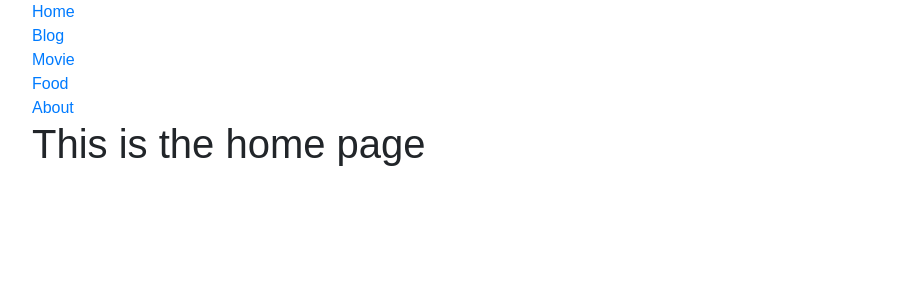
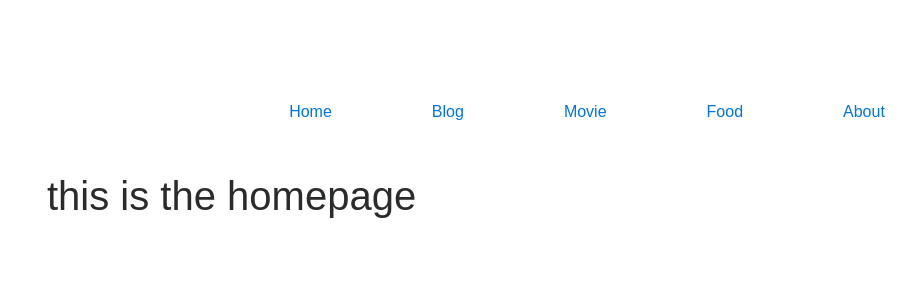
Before and after one commit to nnedevn/react-router-test, a React (Create React App) app: page / in a window 1280 px wide. Shown: the top 300 px of the page, without its empty margins (53-969 px from the left). Built offline with nearby package versions, Linux system fonts and the light colour scheme.

Commit message:
Styles navbar

```diff
--- a/public/index.html
+++ b/public/index.html
@@ -1,10 +1,12 @@
 <!DOCTYPE html>
 <html lang="en">
+
 <head>
   <meta charset="utf-8">
   <meta name="viewport" content="width=device-width, initial-scale=1, shrink-to-fit=no">
   <meta name="theme-color" content="#000000">
-    <link rel="stylesheet" href="https://maxcdn.bootstrapcdn.com/bootstrap/latest/css/bootstrap.min.css">
+  <!-- Latest compiled and minified CSS -->
+  <link rel="stylesheet" href="https://maxcdn.bootstrapcdn.com/bootstrap/4.0.0-alpha.6/css/bootstrap.min.css" integrity="sha384-rwoIResjU2yc3z8GV/NPeZWAv56rSmLldC3R/AZzGRnGxQQKnKkoFVhFQhNUwEyJ" crossorigin="anonymous">
   <!--
       manifest.json provides metadata used when your web app is added to the
       homescreen on Android. See https://developers.google.com/web/fundamentals/engage-and-retain/web-app-manifest/
@@ -22,6 +24,7 @@
     -->
   <title>React App</title>
 </head>
+
 <body>
   <noscript>
     You need to enable JavaScript to run this app.
@@ -38,4 +41,5 @@
       To create a production bundle, use `npm run build` or `yarn build`.
     -->
 </body>
+
 </html>
--- a/src/App.css
+++ b/src/App.css
@@ -22,6 +22,13 @@
   font-size: large;
 }
 
+header{
+  margin-top: 50px;
+}
+.nav-link{
+  padding: 50px;
+}
+
 @keyframes App-logo-spin {
   from { transform: rotate(0deg); }
   to { transform: rotate(360deg); }
--- a/src/App.js
+++ b/src/App.js
@@ -18,18 +18,17 @@ import Food from './Food';
 class App extends Component {
   render() {
     return (
+      <Router>
         <div className="container">
-        <Router>
-          <div>
-            <nav className="">
-              <ul className="nav navbar-nav">
-                <li class="nav-item"><Link to="/">Home</Link></li>
-                <li><Link to="/blog">Blog</Link></li>
-                <li><Link to="/movie">Movie</Link></li>
-                <li><Link to="/food">Food</Link></li>
-                <li><Link to="/about">About</Link></li>
-              </ul>
+        <header><nav className="nav justify-content-center">
+            <Link className="nav-link" to="/">Home</Link>
+            <Link className="nav-link" to="/blog">Blog</Link>
+            <Link className="nav-link" to="/movie">Movie</Link>
+            <Link className="nav-link" to="/food">Food</Link>
+            <Link className="nav-link" to="/about">About</Link>
           </nav>
+          </header>
+
           <div>
             <Route exact path="/" component={Home} />
             <Route exact path="/blog" component={Blog} />
@@ -37,11 +36,8 @@ class App extends Component {
             <Route exact path="/food" component={Food} />
             <Route exact path="/about" component={About} />
           </div>
-
         </div>
       </Router>
-
-      </div>
     );
   }
 }
--- a/src/Home.js
+++ b/src/Home.js
@@ -3,7 +3,9 @@ import React, {Component} from 'react';
 class Home extends Component{
   render(){
     return(
-      <h1>This is the home page</h1>
+   <div className="container">
+     <h1>this is the homepage</h1>
+   </div>
     )
   }
 }
```
Lines whose indentation alone changed are shown as unchanged.
